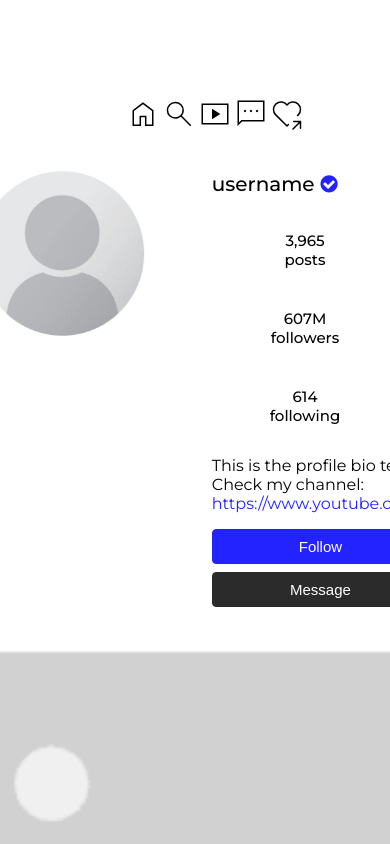
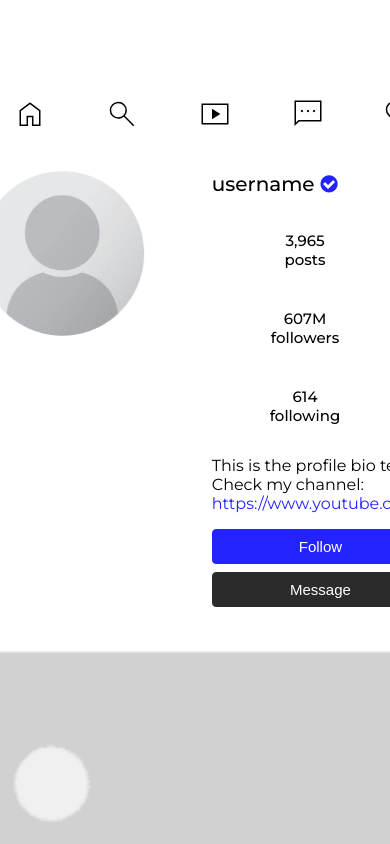
Before and after one commit to tetianarusetska/CSS-Wochenprojekt-2, a plain HTML site: page index.html in a window 390 px wide. Shown: the top 844 px of the page. Drawn offline with Linux system fonts and the light colour scheme.

Commit message:
Update style.css

```diff
--- a/style.css
+++ b/style.css
@@ -229,14 +229,8 @@ ul li a {
     .gallery {
         grid-template-columns: 1fr;
     }
-    .topbar {
-        display: initial;
-    }
-    .topbarItems {
-         display: flex;
-        flex-direction: row;
-        justify-content: center;
-    }
+    .topbar { display: initial; }
+    .topbarItems { display: flex; flex-direction: row; justify-content: space-between; }
 
     .sidebar {
         display: none;
```
